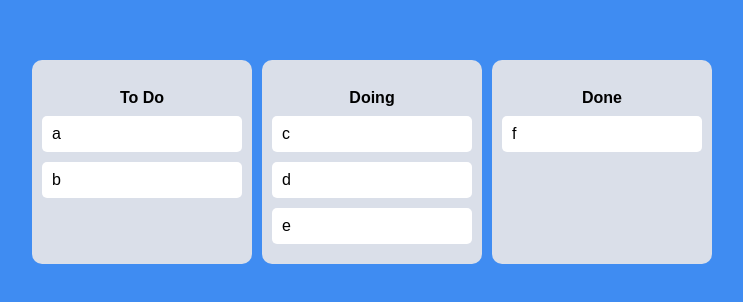
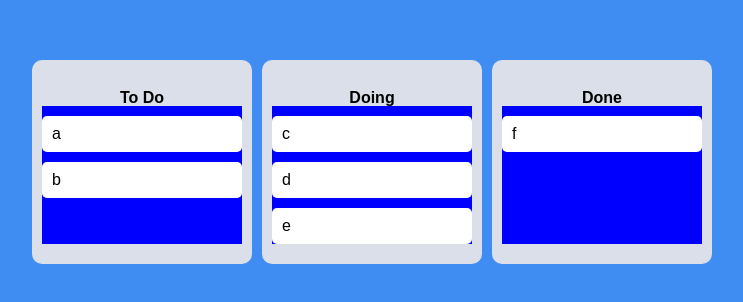
Before and after one commit to jungHyeonS/react-todo-dnd, a React (Create React App) app: page / in a window 1280 px wide. Shown: the part 238-540 px from the top of the page, without its empty margins (268-1011 px from the left). Built offline with nearby package versions, Linux system fonts and the light colour scheme.

Commit message:
react-master-class ; Droppable shapshot

```diff
--- a/src/Components/Board.tsx
+++ b/src/Components/Board.tsx
@@ -8,6 +8,8 @@
   background-color: ${(props) => props.theme.boardColor};
   border-radius : 10px;
   min-height: 200px;
+  display: flex;
+  flex-direction: column;
 `
 
 const Title = styled.h1`
@@ -15,9 +17,20 @@
     font-weight: bold;
 `
 
+const Area = styled.div<IAreaProps>`
+    background-color: ${(props) => props.isDraggingOver ? "pink" : props.isDraggingFromThis ? "red" : "blue"};
+    flex-grow: 1;
+    transition: background-color .5s;
+`
+
 interface IBoardProps {
     toDos:string[];
     boardId:string;
+}
+
+interface IAreaProps{
+    isDraggingOver :boolean
+    isDraggingFromThis : boolean;
 }
 
 function Board({toDos,boardId} : IBoardProps){
@@ -26,14 +39,14 @@
             <Title>{boardId}</Title>
             <Droppable droppableId={boardId}>
                 {
-                (magic) =>
-                <div ref={magic.innerRef} {...magic.droppableProps}>
+                (magic,shapshot) =>
+                <Area isDraggingOver={shapshot.isDraggingOver} isDraggingFromThis={Boolean(shapshot.draggingFromThisWith)} ref={magic.innerRef} {...magic.droppableProps}>
                     {toDos.map((toDo,index) => (
                     <DragabbleCard key={toDo} index={index} toDo={toDo}/>
                     ))}
                     {magic.placeholder}
 
-                </div>
+                </Area>
                 }
             </Droppable>
         </Wrapper>
```
